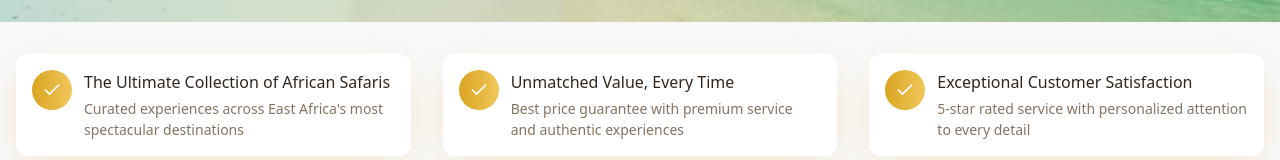
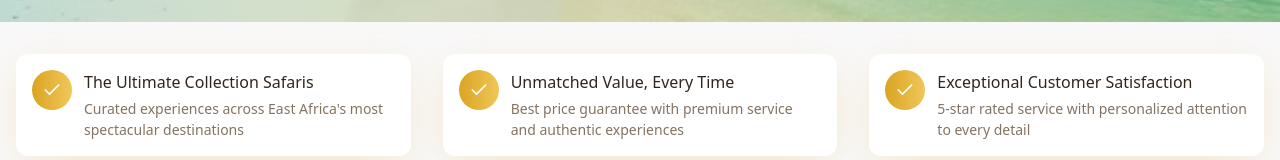
Before and after one commit to Ismaak47/Emless-Tour-And-Traveling-, a React (Vite) app: page / in a window 1280 px wide. Shown: the part 603-763 px from the top of the page. Built offline with nearby package versions, Linux system fonts and the light colour scheme.

Commit message:
Update ValuePropositions.tsx

```diff
--- a/src/components/ValuePropositions.tsx
+++ b/src/components/ValuePropositions.tsx
@@ -4,7 +4,7 @@ const ValuePropositions = () => {
   const values = [
     {
       icon: Trophy,
-      title: "The Ultimate Collection of African Safaris",
+      title: "The Ultimate Collection Safaris",
       description: "Curated experiences across East Africa's most spectacular destinations"
     },
     {
```
